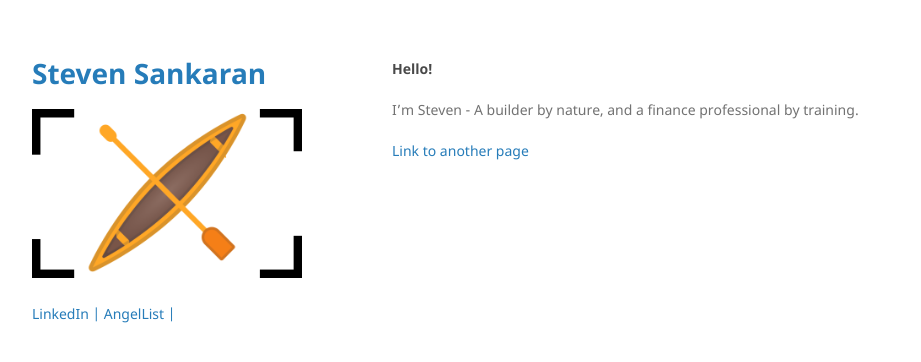
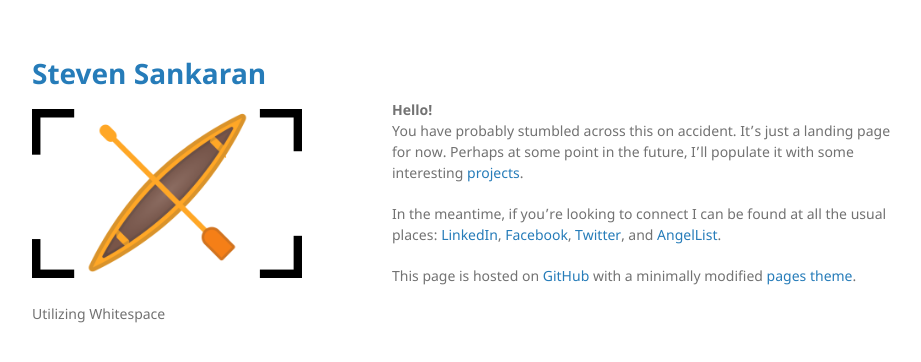
Before and after one commit to ssank/ssank.github.io, a Jekyll site: the page built from index.md, in a window 1280 px wide. Shown: the top 362 px of the page, without its empty margins (178-1099 px from the left). Built offline with Jekyll 4.4.1, drawn with Linux system fonts in a browser that asks for light colours.

Commit message:
Landing + Projects Update

```diff
--- a/_layouts/default.html
+++ b/_layouts/default.html
@@ -21,17 +21,14 @@
         {% endif %}
 
         <p>{{ site.description | default: site.github.project_tagline }}</p>
-        <a href="https://www.linkedin.com/in/steven-sankaran/">LinkedIn | </a> <a href="https://angel.co/u/steven-sankaran">AngelList | </a>
-
-
-
-        {% if site.github.is_project_page %}
+        Utilizing Whitespace
+        <!-- {% if site.github.is_project_page %}
         <p class="view"><a href="{{ site.github.repository_url }}">View the Project on GitHub <small>{{ site.github.repository_nwo }}</small></a></p>
         {% endif %}
 
         {% if site.github.is_user_page %}
         <p class="view"><a href="{{ site.github.owner_url }}">View My GitHub Profile</a></p>
-        {% endif %}
+        {% endif %} -->
 
         {% if site.show_downloads %}
         <ul class="downloads">
@@ -50,7 +47,7 @@
         {% if site.github.is_project_page %}
         <p>This project is maintained by <a href="{{ site.github.owner_url }}">{{ site.github.owner_name }}</a></p>
         {% endif %}
-        <p><small></p>
+
       </footer>
     </div>
     <script src="{{ "/assets/js/scale.fix.js" | relative_url }}"></script>
--- a/index.md
+++ b/index.md
@@ -1,8 +1,11 @@
 ---
 layout: default
 ---
+<br>
+<b>Hello!</b>
+<br>
+You have probably stumbled across this on accident. It's just a landing page for now. Perhaps at some point in the future, I'll populate it with some interesting [projects](./projects.html).
 
-#### Hello!
-I'm Steven - A builder by nature, and a finance professional by training.
+In the meantime, if you're looking to connect I can be found at all the usual places: [LinkedIn](https://www.linkedin.com/in/steven-sankaran), [Facebook](https://www.facebook.com/steven.sankaran), [Twitter](https://twitter.com/stevensank), and [AngelList](https://angel.co/u/steven-sankaran).
 
-[Link to another page](./another-page.html)
+This page is hosted on [GitHub](https://github.com/ssank/ssank.github.io) with a minimally modified [pages theme](https://github.com/pages-themes/minimal).
```
Also changed, not shown: another-page.md (deleted, +0 -9 lines), docs/README.md (+2 -92 lines), docs/THEME_README .md (added, +93 -0 lines), projects.md (added, +6 -0 lines).
